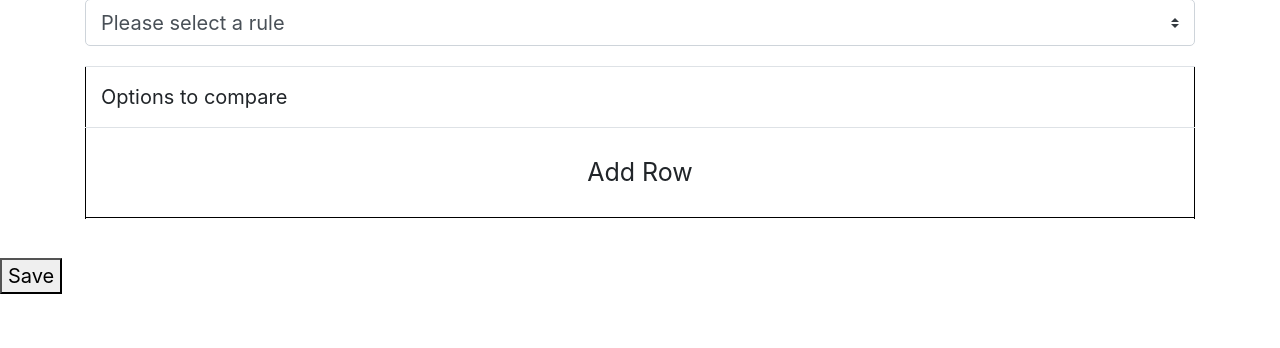
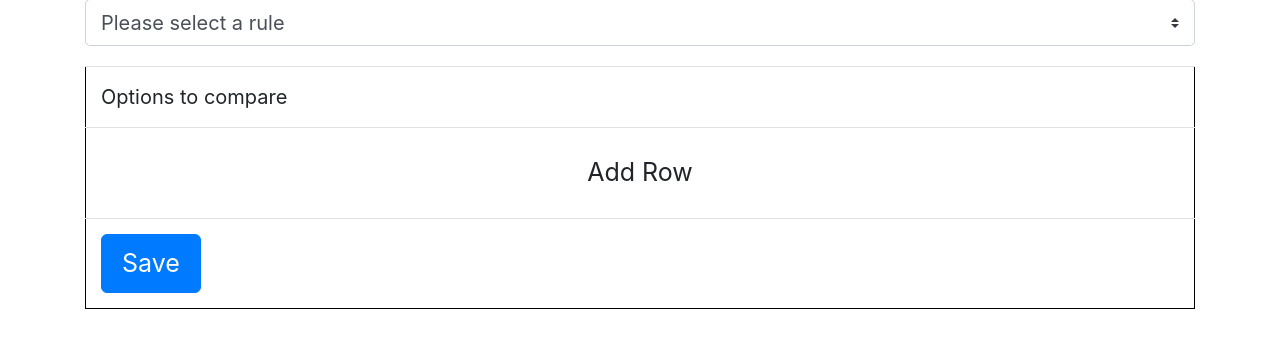
Before and after one commit to koleaby4/smart-choice, a Flask app: template templates/new_comparison.html in a window 1280 px wide. Shown: the part 196-544 px from the top of the page. Run offline with Flask 2, Linux system fonts and the light colour scheme; the template is opened without the code that fills it, so the values that code supplies are empty; some libraries are stand-ins or nearby versions.

Commit message:
Style SAVE button on new_comparison.html

```diff
--- a/templates/new_comparison.html
+++ b/templates/new_comparison.html
@@ -33,12 +33,15 @@
                     </td>
                 </tr>
                 <tr>
+                    <td>
+                        <button onclick="saveComparison()" class="btn btn-primary btn-lg"
+                            data-test="save-comparison">Save</button>
+                    </td>
                 </tr>
             </tfoot>
         </table>
     </div>
 </div>
-<button onclick="saveComparison()" data-test="save-comparison">Save</button>
 <script>
 
     function getRuleById(rule_id) {
```
